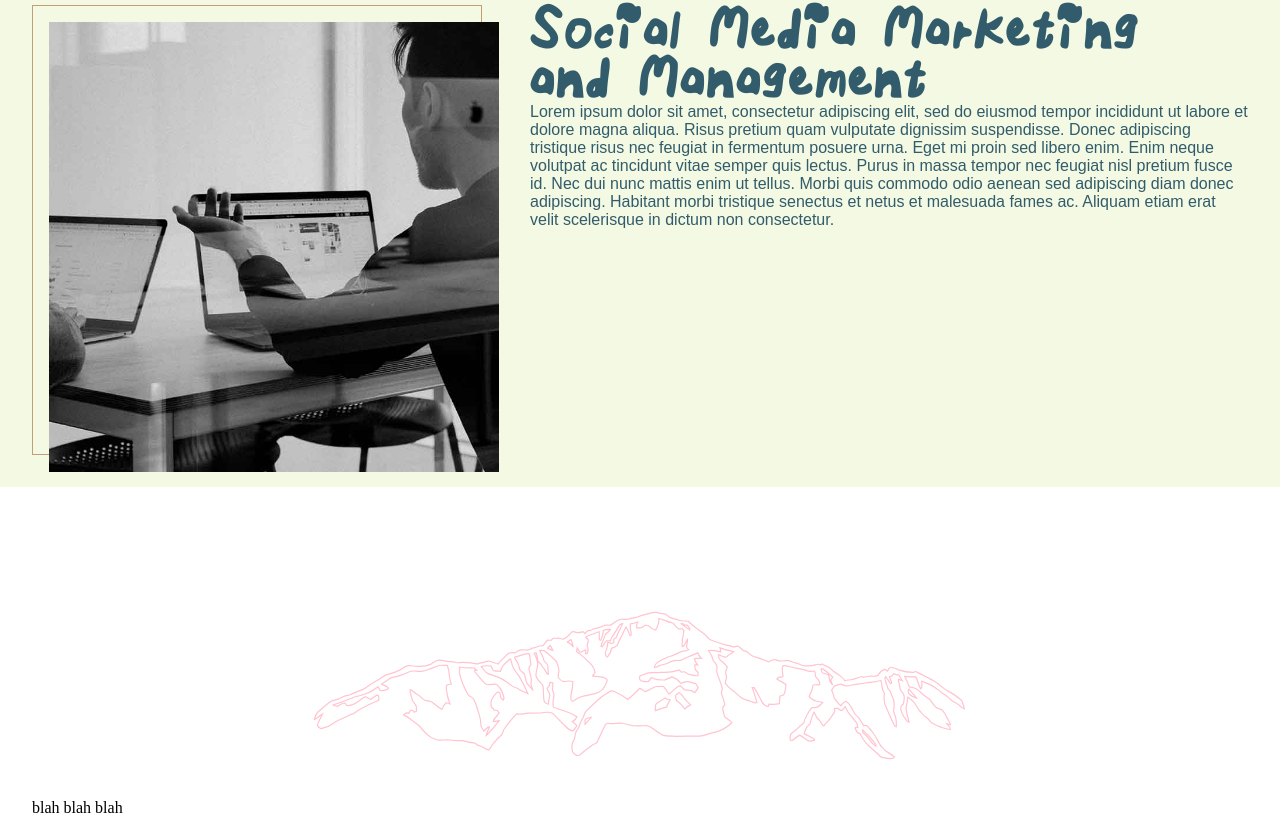
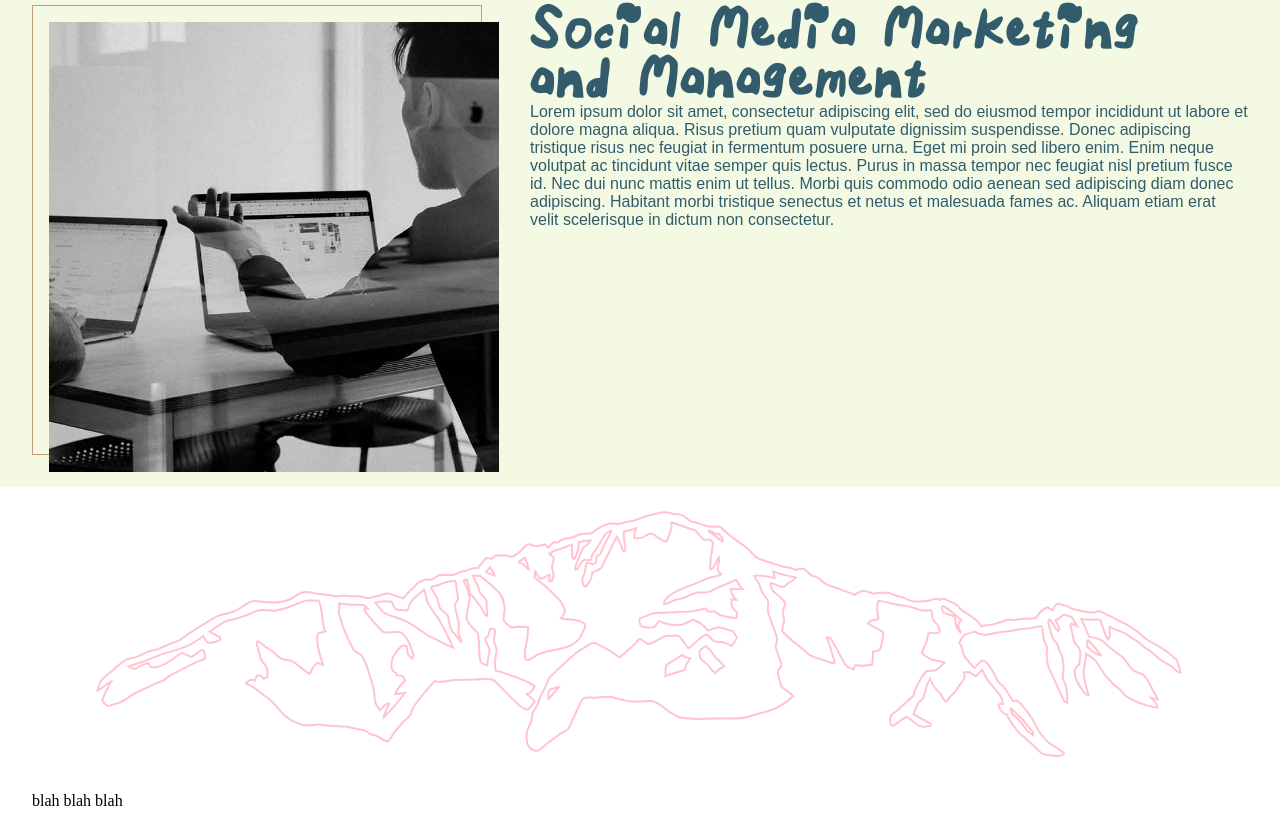
Before and after one commit to dustyfingers/piggypack-studios-marketing, a Next.js app: page / in a window 1280 px wide. Shown: the part 2560-3395 px from the top of the page. Built offline with nearby package versions, Linux system fonts and the light colour scheme; a web font is replaced by a local one.

Commit message:
add easing to svg animation

```diff
--- a/app/about-us/page.tsx
+++ b/app/about-us/page.tsx
@@ -1,8 +1,9 @@
 import styles from "./page.module.css";
 import LandingHero from "../blocks/LandingHero";
 import WhatWeDo from "../blocks/WhatWeDo";
+import AboutUs from "../blocks/AboutUs";
 
-export default function AboutUs() {
+export default function AboutUsPage() {
   return (
     <main className={styles.main}>
       <AboutUs />
--- a/app/blocks/AboutUs/index.ts
+++ b/app/blocks/AboutUs/index.ts
@@ -0,0 +1 @@
+export { default } from "./AboutUs";
--- a/app/components/svg/PikesPeak/PikesPeak.tsx
+++ b/app/components/svg/PikesPeak/PikesPeak.tsx
@@ -8,9 +8,8 @@ const drawParams: Variants = {
   onscreen: {
     pathLength: 1,
     transition: {
-      type: "spring",
-      bounce: 0.4,
-      duration: 3,
+      ease: "easeInOut",
+      duration: 6,
     },
   },
 };
@@ -18,9 +17,9 @@ const drawParams: Variants = {
 const PikesPeak = () => {
   return (
     <motion.svg
-      width="1500px"
-      height="300px"
-      viewBox="0 0 1100 500"
+      width="1299.56px"
+      height="292.62px"
+      viewBox="-100 185 1299.56 290"
       version="1.1"
       xmlns="http://www.w3.org/2000/svg"
       initial="offscreen"
```
Also changed, not shown: app/blocks/AboutUs/AboutUs.tsx (+7 -0 lines), app/blocks/AboutUs/component.module.css (added).
